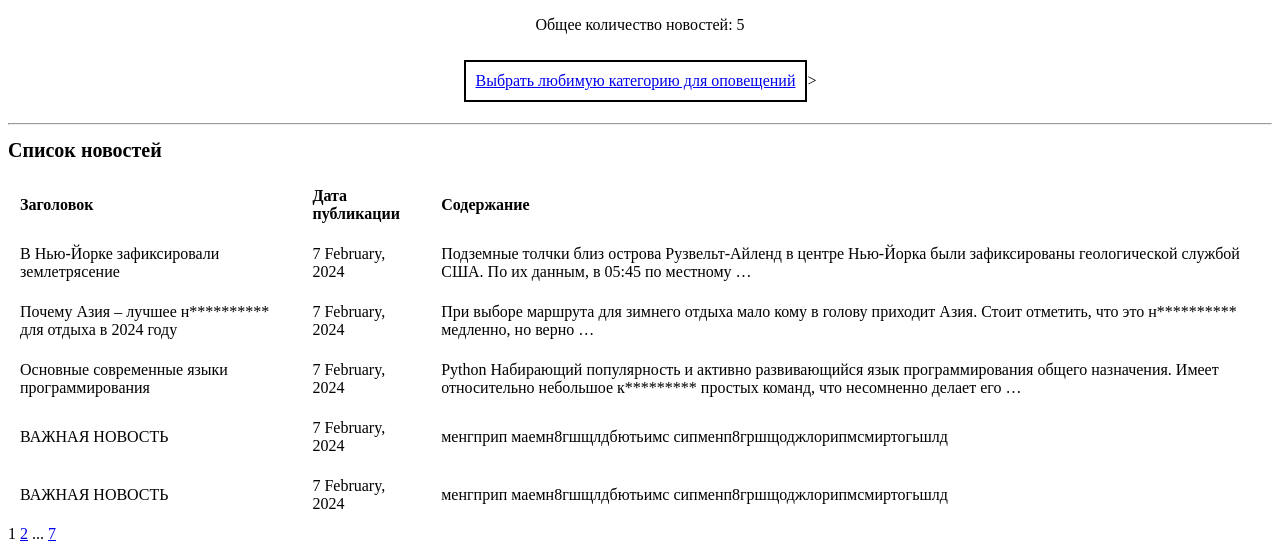
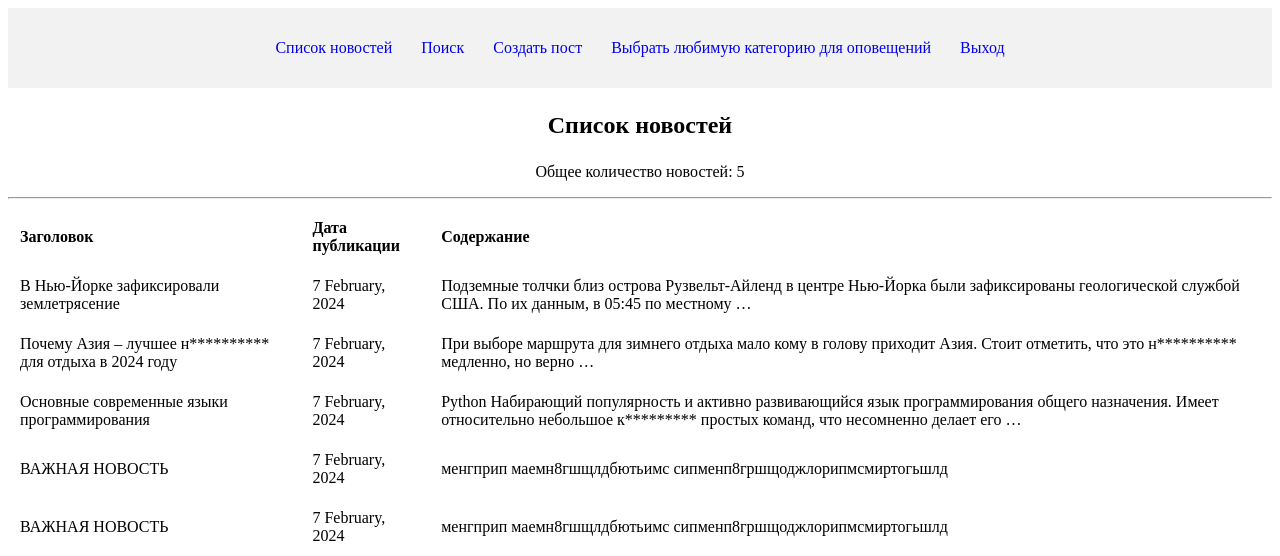
Before and after one commit to esmirasar/NewsPortal, a Django app: page /news/ in a window 1280 px wide. Shown: the top 556 px of the page. Run offline with Django 4.2, Linux system fonts and the light colour scheme; data comes from the database, SQL or seed files in the repository; parts of the project's set-up code (start-up, migrations or seed data) failed here and were passed over.

Commit message:
Обновлен шаблон HTML

```diff
--- a/templates/default.html
+++ b/templates/default.html
@@ -2,11 +2,39 @@
 <html>
 <head>
     <title> NEWS PORTAL </title>
-    <!-- -->
+    <style>
+        header nav {
+            background-color: #f2f2f2; /* Цвет фона меню */
+            padding: 15px; /* Внутренний отступ меню */
+        }
+        header nav ul {
+            list-style-type: none; /* Убираем маркеры у списка */
+            padding: 0;
+            text-align: center; /* Выравниваем ссылки по центру */
+        }
+        header nav ul li {
+            display: inline; /* Размещаем ссылки в одну строку */
+            margin-right: 25px; /* Отступ между ссылками */
+        }
+        header nav ul li:last-child {
+            margin-right: 0; /* Убираем отступ у последней ссылки */
+        }
+        header nav ul li a {
+            text-decoration: none; /* Убираем подчеркивание у ссылок */
+        }
+    </style>
 </head>
 <body>
     <header>
-        <!---->
+        <nav>
+            <ul>
+                <li><a href="/news">Список новостей</a></li>
+                <li><a href="{% url 'news_search' %}">Поиск</a></li>
+                <li><a href="{% url 'post_create' %}">Создать пост</a></li>
+                <li><a href="{% url 'subscribe' %}">Выбрать любимую категорию для оповещений</a></li>
+                <li><a href="{% url 'logout'%}">Выход</a></li>
+            </ul>
+        </nav>
     </header>
 
     <main>
--- a/templates/news/news_list.html
+++ b/templates/news/news_list.html
@@ -6,15 +6,10 @@ News
 
 {% block content %}
 <center>
+    <p style="font-size: 24px; font-weight: bold;">Cписок новостей</p>
     <p>Общее количество новостей: {{ news_list|length }}</p>
-    <div style="border: 2px solid black; padding: 10px; display: inline-block; margin-top: 10px;">
-        <a href="{% url 'subscribe'%}"> Выбрать любимую категорию для оповещений </a>
-    </div>>
 </center>
-<h1 style="text-align: right;"></h1>
 <hr>
-<h1 style="font-size: 20px;">Cписок новостей</h1>
-
 {% if news_list %}
 <table cellpadding="10" align="center">
     <tr>
```
